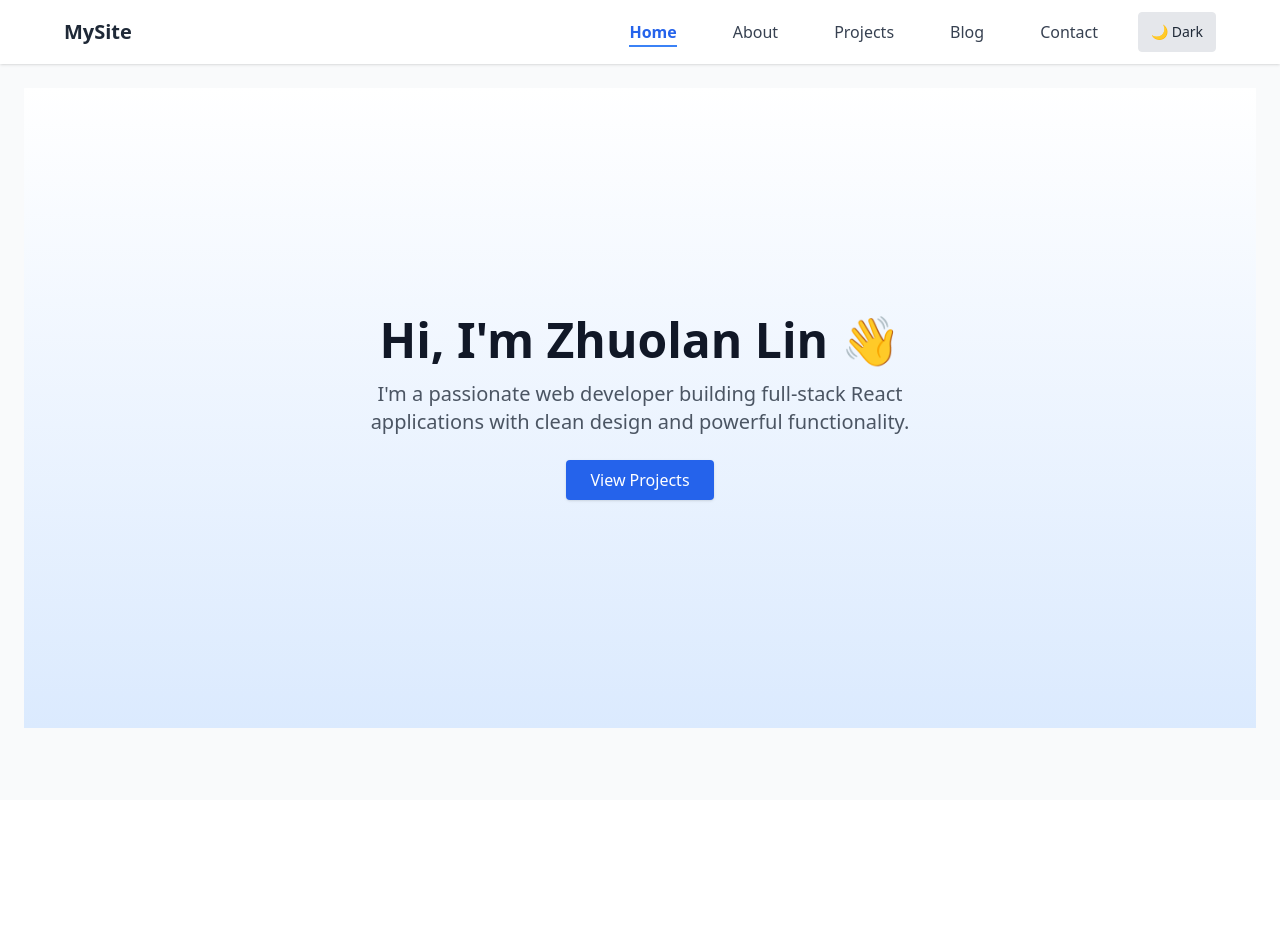
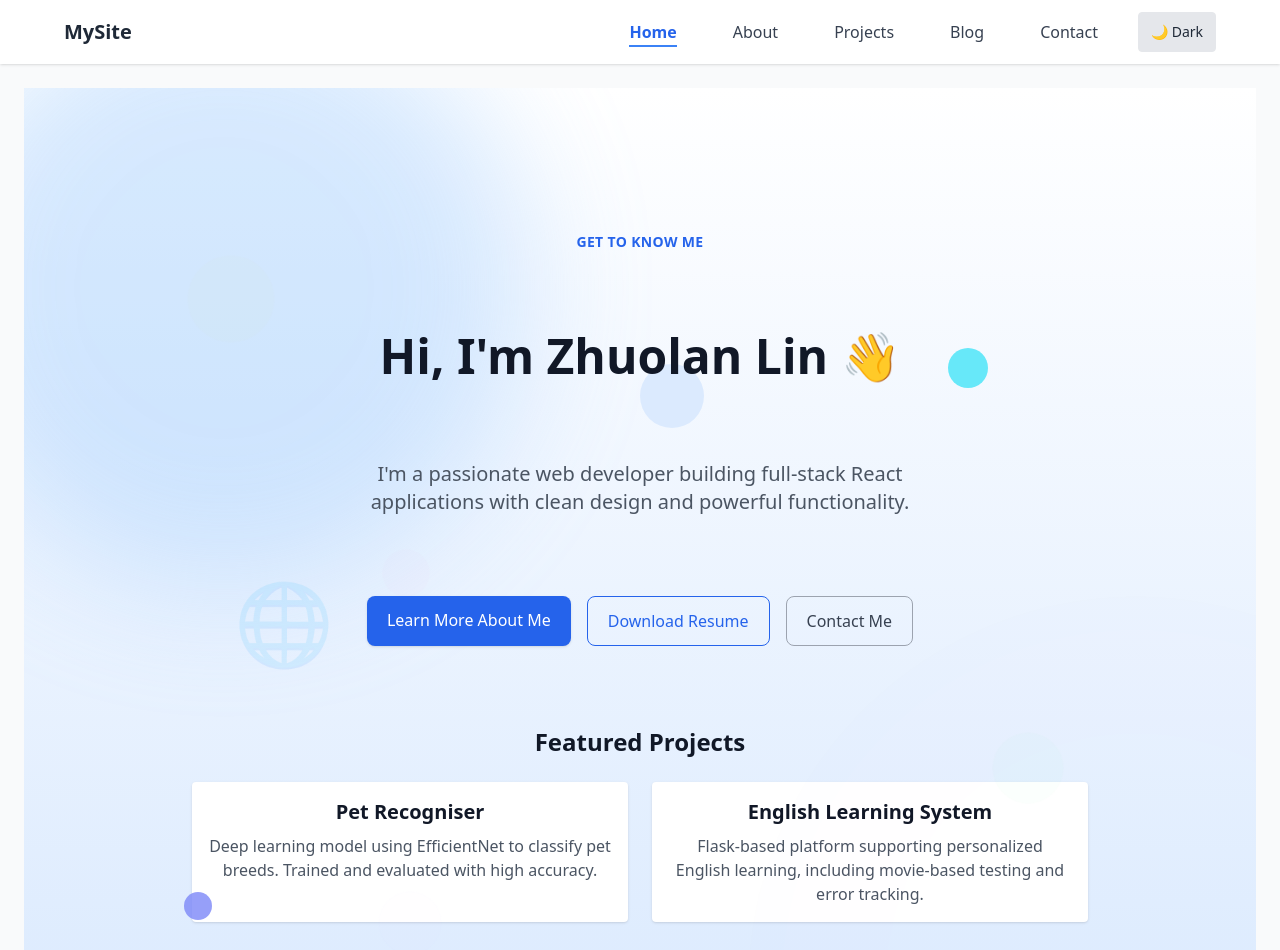
Before and after one commit to ZLin337/myWebsite, a React (Vite) app: page / in a window 1280 px wide. Shown: the top 950 px of the page. Before the commit the page ends 800 px from the top, so only its background shows below. Built offline with nearby package versions, Linux system fonts and the light colour scheme.

Commit message:
add animated UI effects to enhance homepage background

```diff
--- a/src/pages/Home.jsx
+++ b/src/pages/Home.jsx
@@ -1,23 +1,96 @@
+import React from "react";
+import { Link } from "react-router-dom";
+
 export default function Home() {
     return (
-        <section className="min-h-[80vh] flex flex-col items-center justify-center text-center px-4 bg-gradient-to-b from-white to-blue-100 dark:from-gray-900 dark:to-gray-800 transition-colors duration-500">
-            {/* Main Heading */}
-            <h1 className="text-4xl sm:text-5xl font-bold mb-4 text-gray-900 dark:text-white">
-                Hi, I'm Zhuolan Lin 👋
-            </h1>
+        <section className="relative min-h-screen flex flex-col justify-center px-4 py-16 text-center bg-gradient-to-b from-white to-blue-100 dark:from-gray-900 dark:to-gray-800 transition-colors duration-500 text-gray-900 dark:text-white">
+            <div className="max-w-4xl mx-auto space-y-20">
 
-            {/* Subheading */}
-            <p className="text-lg sm:text-xl text-gray-600 dark:text-gray-300 max-w-xl mb-6">
-                I'm a passionate web developer building full-stack React applications with clean design and powerful functionality.
-            </p>
+                {/* 🔵 Background animated blobs */}
+                <div className="absolute inset-0 z-5 pointer-events-none overflow-hidden">
+                    <div className="w-[600px] h-[600px] bg-blue-300 opacity-30 rounded-full blur-3xl animate-pulse absolute top-[-100px] left-[-100px]" />
+                    <div className="w-[400px] h-[400px] bg-purple-400 opacity-20 rounded-full blur-2xl animate-ping absolute bottom-[-150px] right-[-80px]" />
+                    {/* 🔹 Floating dots or icons */}
+                    <div className="absolute inset-0 z-0 pointer-events-none">
+                        <div className="w-11 h-11 bg-yellow-300 rounded-full animate-ping absolute top-[20%] left-[15%]" />
+                        <div className="w-9 h-9 bg-green-400 rounded-full animate-ping absolute top-[70%] left-[80%]" />
+                        <div className="w-6 h-6 bg-pink-400 rounded-full animate-ping absolute top-[50%] left-[30%]" />
+                        <div className="w-10 h-10 bg-cyan-300 rounded-full animate-bounce absolute top-[28%] left-[75%]" />
+                        <div className="w-7 h-7 bg-indigo-400 rounded-full animate-pulse absolute top-[85%] left-[13%]" />
 
-            {/* Call-to-Action Button */}
-            <a
-                href="/projects"
-                className="inline-block px-6 py-2 text-white bg-blue-600 hover:bg-blue-700 rounded shadow transition duration-300"
-            >
-                View Projects
-            </a>
+                        <div className="w-16 h-16 bg-blue-100 rounded-full animate-bounce absolute top-[30%] left-[50%]" />
+                        <div className="w-8 h-8 bg-purple-300 rounded-full animate-ping absolute bottom-[10%] left-[30%]" />
+                        <div className="w-12 h-12 bg-white/10 rounded-full animate-bounce absolute top-[15%] right-[10%] delay-200" />
+                    </div>
+                    {/* 🌀 Rotating emoji background */}
+                    <div className="absolute w-[150px] h-[150px] text-[80px] text-blue-200 opacity-10 animate-spin-slow" style={{ top: "50%", left: "15%" }}>
+                        🌐
+                    </div>
+                </div>
+
+                {/* Hero Section */}
+                <div className="relative z-10 max-w-4xl mx-auto space-y-20">
+                    <p className="text-sm uppercase tracking-wide text-blue-600 font-semibold">Get to Know Me</p>
+                    <h1 className="text-4xl sm:text-5xl font-bold mb-2">Hi, I'm Zhuolan Lin 👋</h1>
+                    <p className="text-lg sm:text-xl text-gray-600 dark:text-gray-300 max-w-xl mx-auto">
+                        I'm a passionate web developer building full-stack React applications with clean design and powerful functionality.
+                    </p>
+                    <div className="flex justify-center flex-wrap gap-4">
+                        <Link
+                            to="/about"
+                            className="px-5 py-3 bg-blue-600 text-white text-sm md:text-base rounded-lg shadow hover:bg-blue-700 hover:scale-105 transition-all duration-200"
+                        >
+                            Learn More About Me
+                        </Link>
+                        <a
+                            href="/resume.pdf"
+                            download
+                            className="px-5 py-3 border border-blue-600 text-blue-600 text-sm md:text-base rounded-lg hover:bg-blue-600 hover:scale-105 hover:text-white transition duration-200"
+                        >
+                            Download Resume
+                        </a>
+                        <Link
+                            to="/contact"
+                            className="px-5 py-3 border border-gray-400 text-gray-700 dark:text-gray-200 text-sm md:text-base rounded-lg hover:bg-blue-300 hover:scale-105 dark:hover:bg-gray-700 transition duration-200"
+                        >
+                            Contact Me
+                        </Link>
+                    </div>
+                </div>
+
+                {/* Featured Projects Section */}
+                <div>
+                    <h2 className="text-2xl font-semibold mb-6 text-center">Featured Projects</h2>
+                    <div className="grid gap-6 md:grid-cols-2">
+                        <Link
+                            to="/projects/pet-recogniser"
+                            className="block p-4 bg-white dark:bg-gray-800 shadow rounded hover:shadow-lg transition"
+                        >
+                            <h3 className="text-xl font-bold mb-2">Pet Recogniser</h3>
+                            <p className="text-gray-600 dark:text-gray-300">
+                                Deep learning model using EfficientNet to classify pet breeds. Trained and evaluated with high accuracy.
+                            </p>
+                        </Link>
+                        <Link
+                            to="/projects/english-learning-system"
+                            className="block p-4 bg-white dark:bg-gray-800 shadow rounded hover:shadow-lg transition"
+                        >
+                            <h3 className="text-xl font-bold mb-2">English Learning System</h3>
+                            <p className="text-gray-600 dark:text-gray-300">
+                                Flask-based platform supporting personalized English learning, including movie-based testing and error tracking.
+                            </p>
+                        </Link>
+                    </div>
+                    <div className="text-center mt-6">
+                        <Link
+                            to="/projects"
+                            className="text-blue-600 hover:underline"
+                        >
+                            View All Projects →
+                        </Link>
+                    </div>
+                </div>
+            </div>
         </section>
     );
 }
```
